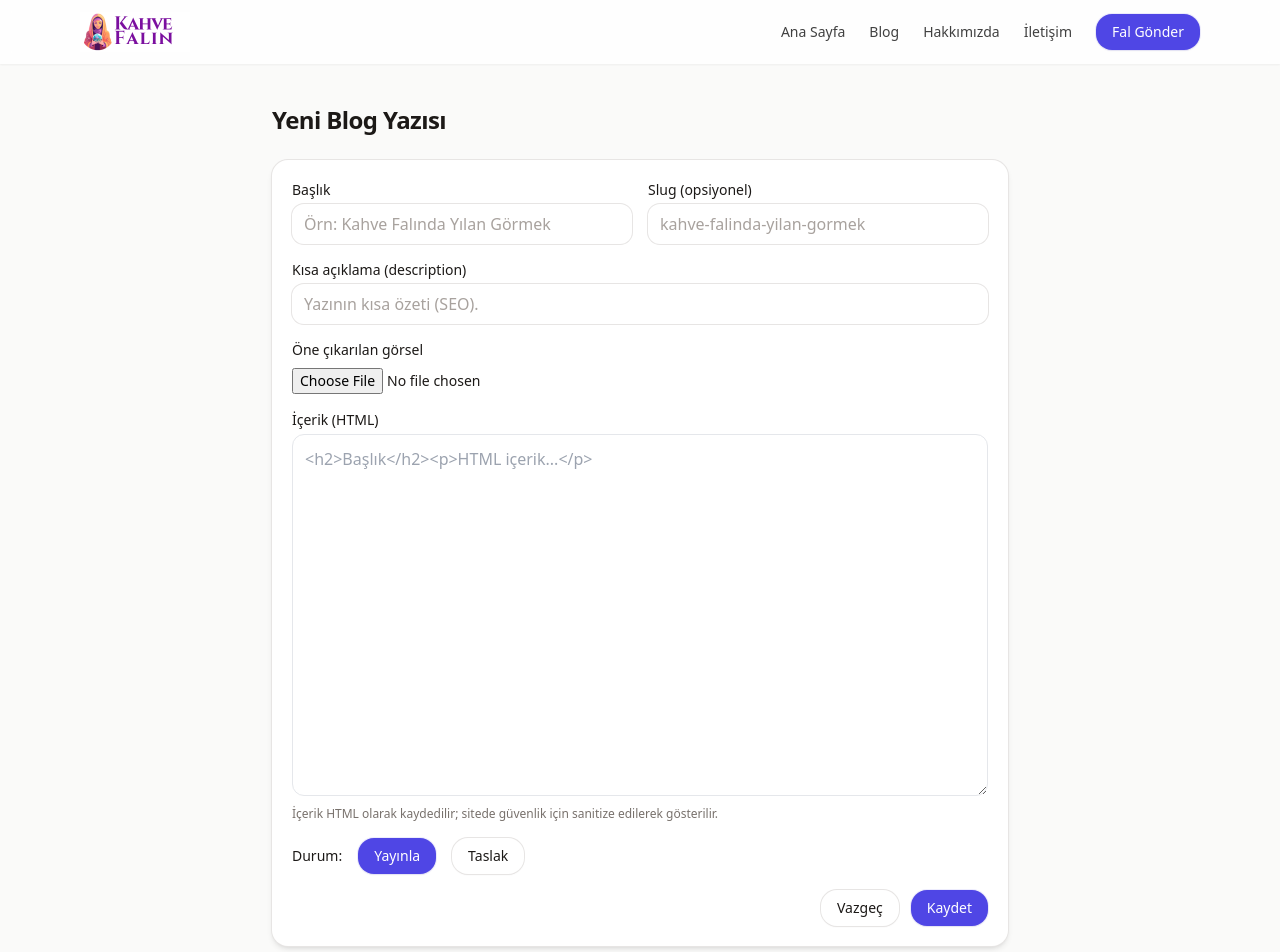
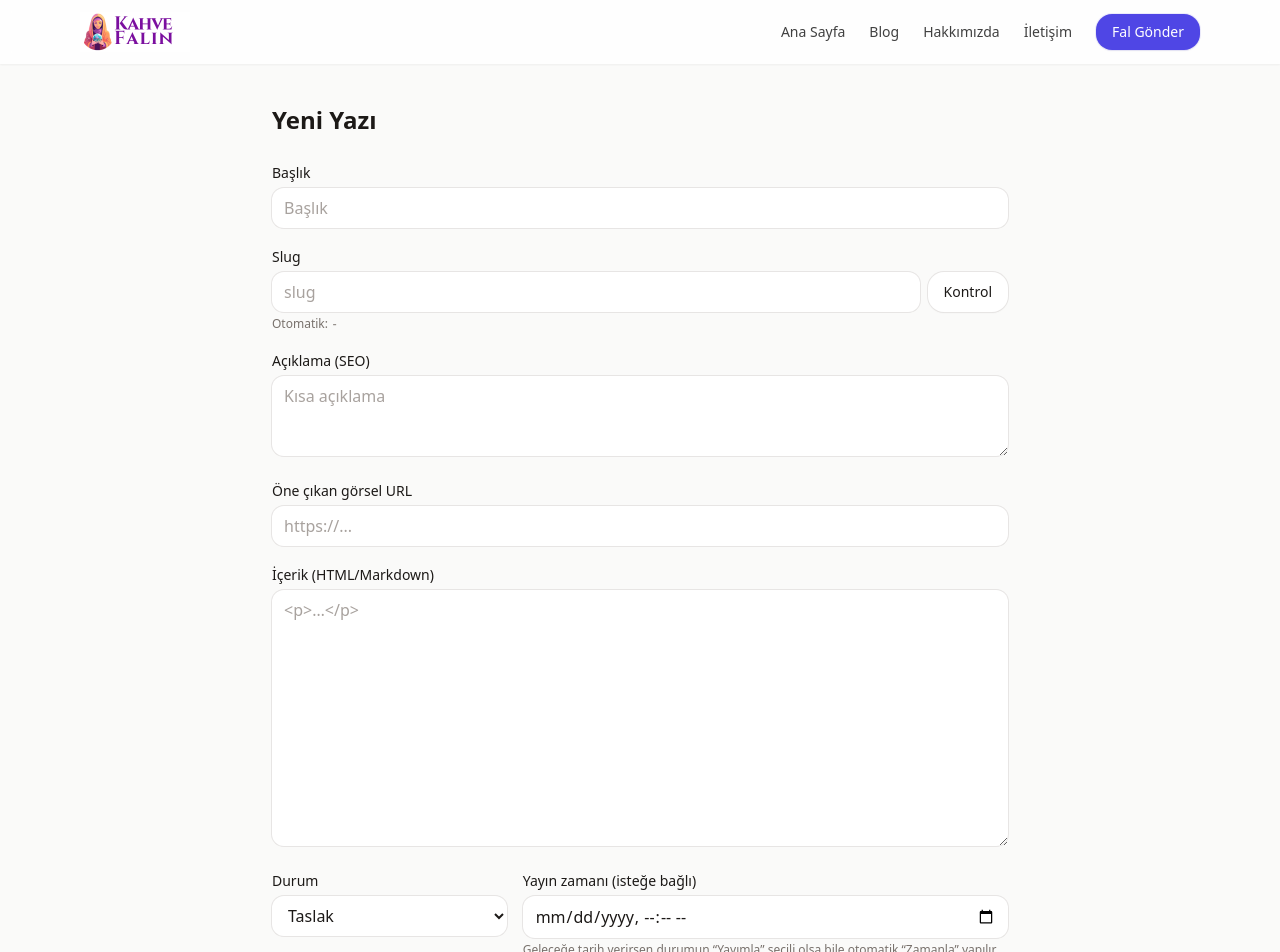
Before and after one commit to kuleliworks/kahve-fali, a Next.js app: page /panel/blog/yeni in a window 1280 px wide. Shown: the top 952 px of the page. Built offline with nearby package versions, Linux system fonts and the light colour scheme.

Commit message:
Update page.tsx

```diff
--- a/app/panel/blog/yeni/page.tsx
+++ b/app/panel/blog/yeni/page.tsx
@@ -1,170 +1,183 @@
 "use client";
 
-import { useRouter } from "next/navigation";
-import { useState } from "react";
-import BlogImageUpload from "@/components/BlogImageUpload";
+import { useEffect, useMemo, useState } from "react";
+import { useRouter, useSearchParams } from "next/navigation";
 
-type Status = "pub" | "draft";
+type Draft = {
+  title?: string;
+  slug?: string;
+  description?: string;
+  image?: string;
+  content?: string; // HTML/Markdown (sen HTML kaydediyorsun)
+  status?: "draft" | "pub" | "scheduled";
+  publishAt?: string; // datetime-local
+};
 
-function slugify(input: string) {
-  return input
+export default function NewPostPage() {
+  const sp = useSearchParams();
+  const editSlug = sp.get("edit") || null;
+  const router = useRouter();
+
+  const [d, setD] = useState<Draft>({ status: "draft" });
+  const [slugTaken, setSlugTaken] = useState<boolean | null>(null);
+  const [saving, setSaving] = useState(false);
+  const [saved, setSaved] = useState<{ slug: string } | null>(null);
+
+  // Eğer düzenleme modundaysan mevcut içeriği çek
+  useEffect(() => {
+    async function loadEdit() {
+      if (!editSlug) return;
+      const res = await fetch(`/api/panel/blog/check-slug?slug=${encodeURIComponent(editSlug)}`, { cache: "no-store" });
+      const j = await res.json();
+      if (j.exists) {
+        const it = await (await fetch(`/api/blog/detail?slug=${encodeURIComponent(editSlug)}`, { cache: "no-store" })).json().catch(() => null);
+        // Yukarıdaki endpoint yoksa, istersen ayrı bir admin get route’u ekleyebilirsin.
+        // Şimdilik düzenleme modunu basit tutuyoruz: sadece slug’ı kilitle.
+        setD((p) => ({ ...p, slug: editSlug }));
+        setSlugTaken(true);
+      }
+    }
+    loadEdit();
+  }, [editSlug]);
+
+  const finalSlug = useMemo(() => (d.slug || d.title || "")
     .toLowerCase()
-    .replace(/ç/g, "c")
-    .replace(/ğ/g, "g")
-    .replace(/ı/g, "i")
-    .replace(/ö/g, "o")
-    .replace(/ş/g, "s")
-    .replace(/ü/g, "u")
-    .replace(/[^a-z0-9\-_\s]/g, "")
     .trim()
     .replace(/\s+/g, "-")
-    .slice(0, 80);
+    .replace(/[^a-z0-9\-ğüşöçı]/g, "")
+    .replace(/-+/g, "-")
+    .replace(/^-+|-+$/g, ""), [d.slug, d.title]);
+
+  async function checkSlug() {
+    if (!finalSlug) { setSlugTaken(null); return; }
+    const res = await fetch(`/api/panel/blog/check-slug?slug=${encodeURIComponent(finalSlug)}`, { cache: "no-store" });
+    const json = await res.json();
+    setSlugTaken(!!json.exists);
   }
 
-export default function Page() {
-  const r = useRouter();
-  const [title, setTitle] = useState("");
-  const [slug, setSlug] = useState("");
-  const [description, setDescription] = useState("");
-  const [image, setImage] = useState<string>("");
-  const [content, setContent] = useState<string>(""); // HTML içerik
-  const [status, setStatus] = useState<Status>("pub");
-  const [busy, setBusy] = useState(false);
-  const [err, setErr] = useState<string | null>(null);
-
-async function onSubmit(e: React.FormEvent) {
+  async function onSave(e: React.FormEvent) {
     e.preventDefault();
-  setErr(null);
-
-  const finalSlug = slug || slugify(title);
-  if (!title || !finalSlug) {
-    setErr("Başlık gerekli.");
-    return;
-  }
-
-  setBusy(true);
+    setSaving(true);
     try {
-    const res = await fetch("/api/blog/create", {
+      const ts = d.publishAt ? Date.parse(d.publishAt) : null;
+      const res = await fetch("/api/panel/blog/create", {
         method: "POST",
         headers: { "Content-Type": "application/json" },
         body: JSON.stringify({
-        title,
+          title: d.title,
           slug: finalSlug,
-        description,
-        image,      // BlogImageUpload ile gelen URL
-        content,    // HTML içerik
-        status,     // "pub" | "draft"
+          description: d.description,
+          image: d.image,
+          content: d.content,
+          status: d.status,
+          publishAt: ts && Number.isFinite(ts) ? ts : null,
         }),
       });
-
-    // --- Güvenli ayrıştırma ---
-    const ct = res.headers.get("content-type") || "";
-    const text = await res.text(); // önce düz metni al
-    let json: any = null;
-    if (ct.includes("application/json")) {
-      try { json = text ? JSON.parse(text) : null; } catch {}
+      const json = await res.json();
+      if (!res.ok || !json.ok) {
+        alert(json.error || "Kaydedilemedi");
+        return;
       }
-
-    if (!res.ok) {
-      const msg = (json && json.error) || text || `Kaydetme hatası (HTTP ${res.status})`;
-      throw new Error(msg);
-    }
-
-    const nextSlug = json?.slug || finalSlug;
-    // başarılı → yazıyı aç
-    r.push(`/blog/${nextSlug}`);
-  } catch (e: any) {
-    setErr(e?.message || "Bilinmeyen hata");
+      setSaved({ slug: json.slug });
     } finally {
-    setBusy(false);
+      setSaving(false);
     }
   }
 
-
   return (
     <section className="mx-auto max-w-3xl px-4 py-10">
-      <h1 className="text-2xl font-semibold tracking-tight">Yeni Blog Yazısı</h1>
+      <h1 className="text-2xl font-semibold">{editSlug ? "Yazıyı Düzenle" : "Yeni Yazı"}</h1>
 
-      <form onSubmit={onSubmit} className="mt-6 space-y-6">
-        <div className="k-card space-y-4">
-          <div className="grid gap-4 sm:grid-cols-2">
+      <form className="mt-6 space-y-4" onSubmit={onSave}>
         <div>
-              <label className="block text-sm font-medium">Başlık</label>
-              <input
-                className="input mt-1"
-                value={title}
-                onChange={(e) => setTitle(e.target.value)}
-                placeholder="Örn: Kahve Falında Yılan Görmek"
-                required
-              />
+          <label className="text-sm font-medium">Başlık</label>
+          <input className="input mt-1" placeholder="Başlık" value={d.title || ""} onChange={(e) => setD({ ...d, title: e.target.value })} />
         </div>
 
         <div>
-              <label className="block text-sm font-medium">Slug (opsiyonel)</label>
+          <label className="text-sm font-medium">Slug</label>
+          <div className="flex gap-2">
+            <input
+              className="input mt-1 flex-1"
+              placeholder="slug"
+              value={editSlug ? editSlug : (d.slug || "")}
+              onChange={(e) => { if (!editSlug) setD({ ...d, slug: e.target.value }); }}
+              onBlur={checkSlug}
+              disabled={!!editSlug}
+            />
+            <button type="button" className="btn btn-ghost mt-1" onClick={checkSlug}>Kontrol</button>
+          </div>
+          {slugTaken === true && !editSlug && (
+            <p className="mt-1 text-sm text-red-600">Bu slug zaten kullanılıyor.</p>
+          )}
+          {slugTaken === false && (
+            <p className="mt-1 text-sm text-green-700">Slug uygun.</p>
+          )}
+          <p className="mt-1 text-xs text-stone-500">Otomatik: <code>{finalSlug || "-"}</code></p>
+        </div>
+
+        <div>
+          <label className="text-sm font-medium">Açıklama (SEO)</label>
+          <textarea className="input mt-1 h-20" placeholder="Kısa açıklama" value={d.description || ""} onChange={(e) => setD({ ...d, description: e.target.value })} />
+        </div>
+
+        <div>
+          <label className="text-sm font-medium">Öne çıkan görsel URL</label>
+          <input className="input mt-1" placeholder="https://..." value={d.image || ""} onChange={(e) => setD({ ...d, image: e.target.value })} />
+        </div>
+
+        <div>
+          <label className="text-sm font-medium">İçerik (HTML/Markdown)</label>
+          <textarea className="input mt-1 h-64" placeholder="<p>…</p>" value={d.content || ""} onChange={(e) => setD({ ...d, content: e.target.value })} />
+        </div>
+
+        <div className="grid gap-4 sm:grid-cols-3">
+          <div>
+            <label className="text-sm font-medium">Durum</label>
+            <select className="input mt-1" value={d.status || "draft"} onChange={(e) => setD({ ...d, status: e.target.value as any })}>
+              <option value="draft">Taslak</option>
+              <option value="pub">Yayımla</option>
+              <option value="scheduled">Zamanla</option>
+            </select>
+          </div>
+
+          <div className="sm:col-span-2">
+            <label className="text-sm font-medium">Yayın zamanı (isteğe bağlı)</label>
             <input
               className="input mt-1"
-                value={slug}
-                onChange={(e) => setSlug(slugify(e.target.value))}
-                placeholder="kahve-falinda-yilan-gormek"
+              type="datetime-local"
+              value={d.publishAt || ""}
+              onChange={(e) => setD({ ...d, publishAt: e.target.value })}
             />
+            <p className="mt-1 text-xs text-stone-500">Geleceğe tarih verirsen durumun “Yayımla” seçili olsa bile otomatik “Zamanla” yapılır.</p>
           </div>
         </div>
 
+        <div className="flex items-center gap-3 pt-2">
+          <button className="btn btn-primary" type="submit" disabled={saving || slugTaken === true}>
+            {saving ? "Kaydediliyor…" : "Kaydet"}
+          </button>
+          <a href="/panel/blog" className="btn btn-ghost">Panele dön</a>
+        </div>
+      </form>
+
+      {/* Başarılı oluşturma alert’i */}
+      {saved && (
+        <div className="k-card mt-6 border-green-200 bg-green-50">
+          <div className="flex items-center justify-between gap-4">
             <div>
-            <label className="block text-sm font-medium">Kısa açıklama (description)</label>
-            <input
-              className="input mt-1"
-              value={description}
-              onChange={(e) => setDescription(e.target.value)}
-              placeholder="Yazının kısa özeti (SEO)."
-            />
+              <div className="font-medium">İçerik eklendi</div>
+              <div className="text-sm text-stone-700">/{saved.slug} yayın kuyruğuna alındı.</div>
             </div>
-
-          {/* Görsel dosya yükleme (Vercel Blob) */}
-          <BlogImageUpload value={image} onChange={setImage} />
-
-          <div>
-            <label className="block text-sm font-medium">İçerik (HTML)</label>
-            <textarea
-              className="mt-1 w-full rounded-xl border p-3"
-              rows={14}
-              value={content}
-              onChange={(e) => setContent(e.target.value)}
-              placeholder="<h2>Başlık</h2><p>HTML içerik...</p>"
-            />
-            <p className="mt-1 text-xs text-stone-500">
-              İçerik HTML olarak kaydedilir; sitede güvenlik için sanitize edilerek gösterilir.
-            </p>
-          </div>
-
-          <div className="flex items-center gap-4">
-            <label className="text-sm font-medium">Durum:</label>
-            <button
-              type="button"
-              className={`btn ${status === "pub" ? "btn-primary" : "btn-ghost"}`}
-              onClick={() => setStatus("pub")}
-            >
-              Yayınla
-            </button>
-            <button
-              type="button"
-              className={`btn ${status === "draft" ? "btn-primary" : "btn-ghost"}`}
-              onClick={() => setStatus("draft")}
-            >
-              Taslak
-            </button>
-          </div>
-
-          {err && <div className="text-sm text-red-600">{err}</div>}
-
-          <div className="flex items-center justify-end gap-3">
-            <a href="/panel" className="btn btn-ghost">Vazgeç</a>
-            <button className="btn btn-primary" type="submit" disabled={busy}>
-              {busy ? "Kaydediliyor…" : "Kaydet"}
+            <div className="flex items-center gap-2">
+              <a className="btn btn-ghost" href={`/blog/${saved.slug}`} target="_blank" rel="noopener">Yazıyı gör</a>
+              <button className="btn btn-primary" onClick={() => { setD({ status: "draft" }); setSaved(null); setSlugTaken(null); }}>
+                Yeni yazı ekle
               </button>
             </div>
           </div>
-      </form>
+        </div>
+      )}
     </section>
   );
 }
```
Lines whose indentation alone changed are shown as unchanged.
